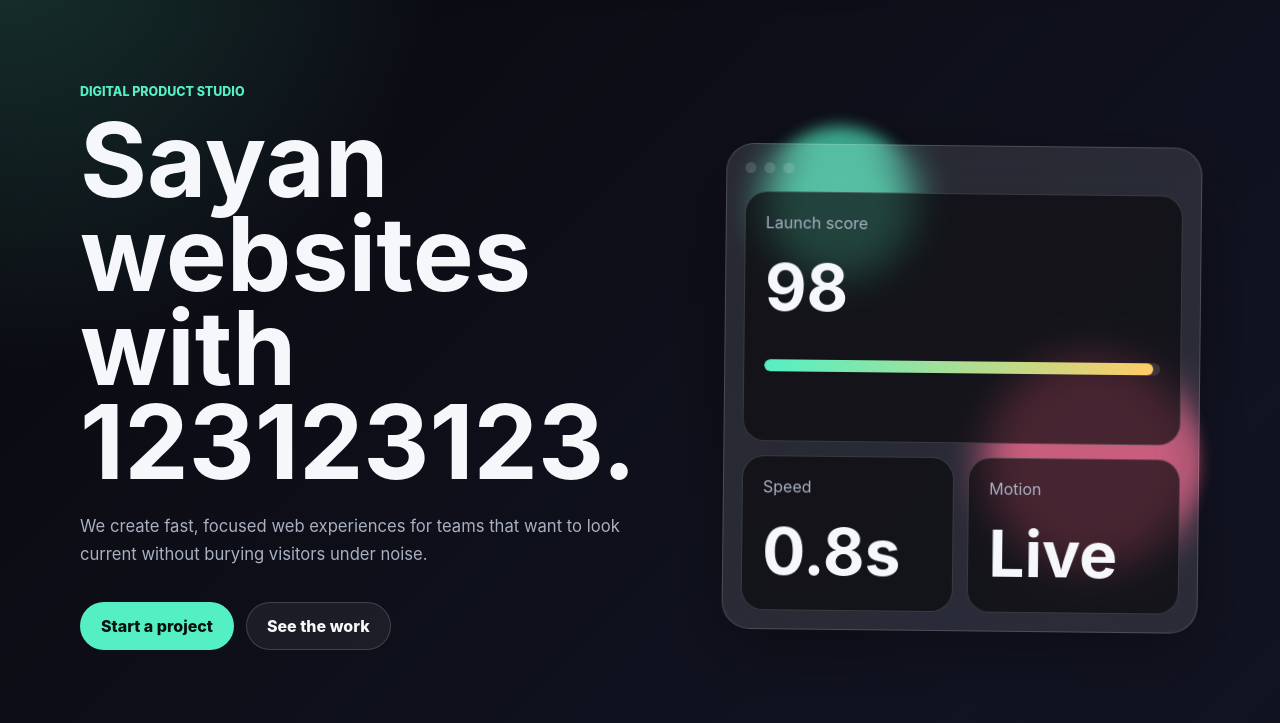
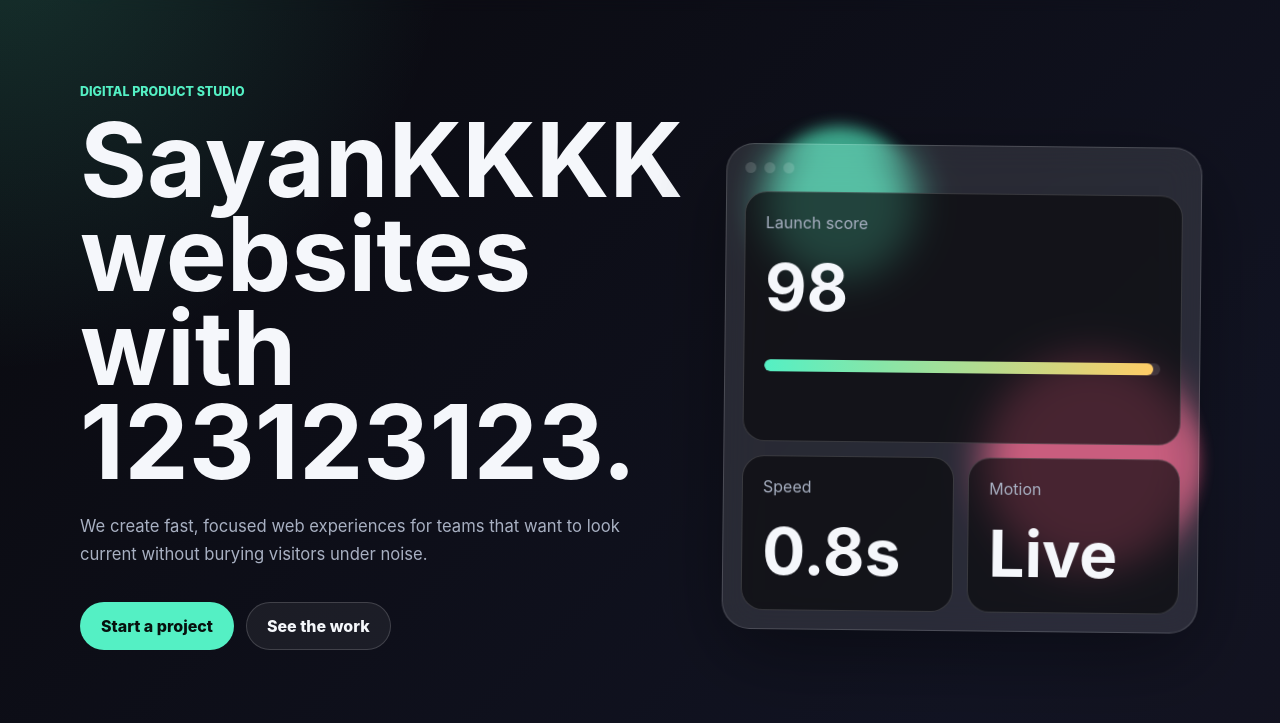
Before and after one commit to sazohocrm-rgb/my-website, a plain HTML site: page index.html in a window 1280 px wide. Shown: the part 77-800 px from the top of the page. Drawn offline with Linux system fonts and the light colour scheme.

Commit message:
Update index.html

```diff
--- a/index.html
+++ b/index.html
@@ -32,7 +32,7 @@
       <section class="hero">
         <div class="hero-copy reveal">
           <p class="eyebrow">Digital product studio</p>
-          <h1>Sayan websites with 123123123.</h1>
+          <h1>SayanKKKK websites with 123123123.</h1>
           <p class="hero-text">
             We create fast, focused web experiences for teams that want to look current without
             burying visitors under noise.
```
